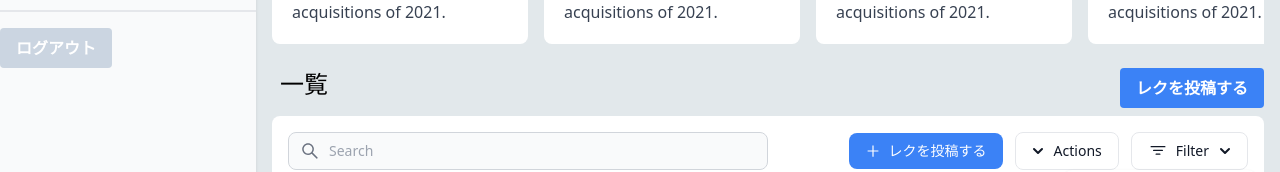
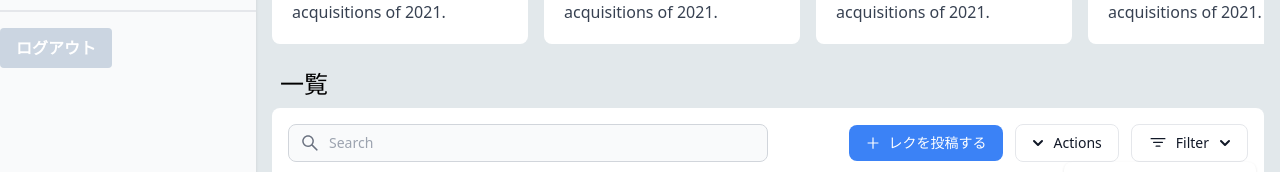
Before and after one commit to chihiros/topicpost-web, a React (Create React App) app: page /recreation in a window 1280 px wide. Shown: the part 424-596 px from the top of the page. Built offline with nearby package versions, Linux system fonts and the light colour scheme; no server answers; what tailwindcss-inner-border would draw is missing.

Commit message:
del: ボタンの削除

```diff
--- a/src/core/components/organisms/RecreationContent.tsx
+++ b/src/core/components/organisms/RecreationContent.tsx
@@ -126,9 +126,6 @@ const RecreationForm: React.FC = () => {
 
       <div className='mt-6 mb-2 ml-2 text-2xl flex justify-between'>
         一覧
-        <button type='button' className='bg-blue-500 hover:bg-blue-700 text-white text-base font-bold py-2 px-4 rounded'>
-          レクを投稿する
-        </button>
       </div>
 
       <div className="max-w">
```
